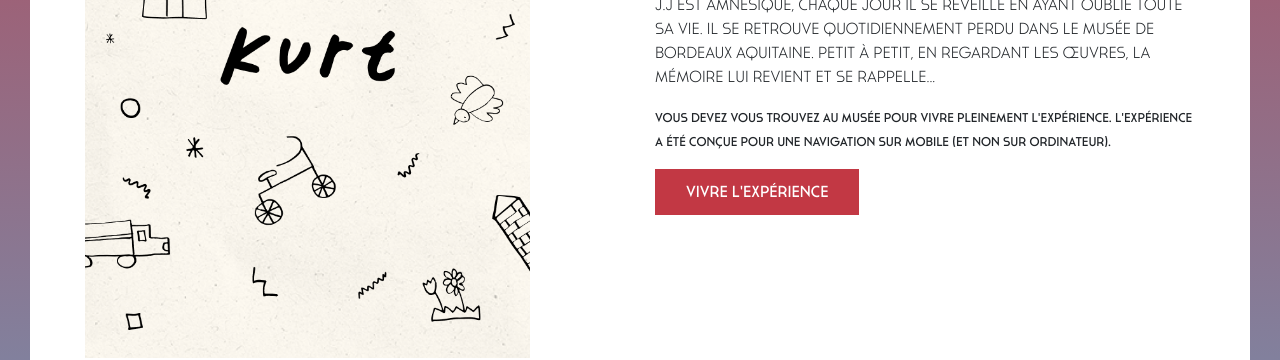
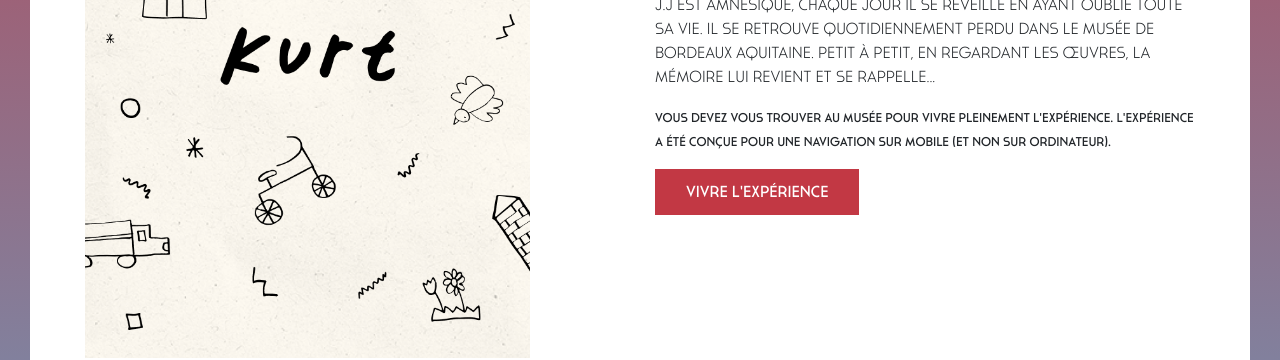
Before and after one commit to mmibordeaux/bacchanight-2022, a Jekyll site: the page built from _experiences/memories.md, in a window 1280 px wide. Shown: the part 548-908 px from the top of the page. Built offline with Jekyll 4.4.1, drawn with Linux system fonts in a browser that asks for light colours.

Commit message:
Edit mentions

```diff
--- a/_experiences/memories.md
+++ b/_experiences/memories.md
@@ -6,7 +6,7 @@ description: >-
 
 link: https://memories-musee.netlify.app/
 mention: >-
-    Vous devez vous trouvez au musée pour vivre pleinement l'expérience. L'expérience a été conçue pour une navigation sur mobile (et non sur ordinateur).
+    Vous devez vous trouver au musée pour vivre pleinement l'expérience. L'expérience a été conçue pour une navigation sur mobile (et non sur ordinateur).
 release: 29/03/2021
 locked: false
 ---
```
Also changed, not shown: _experiences/artmission.md (+1 -1 lines), _experiences/kurt.md (+1 -1 lines).
